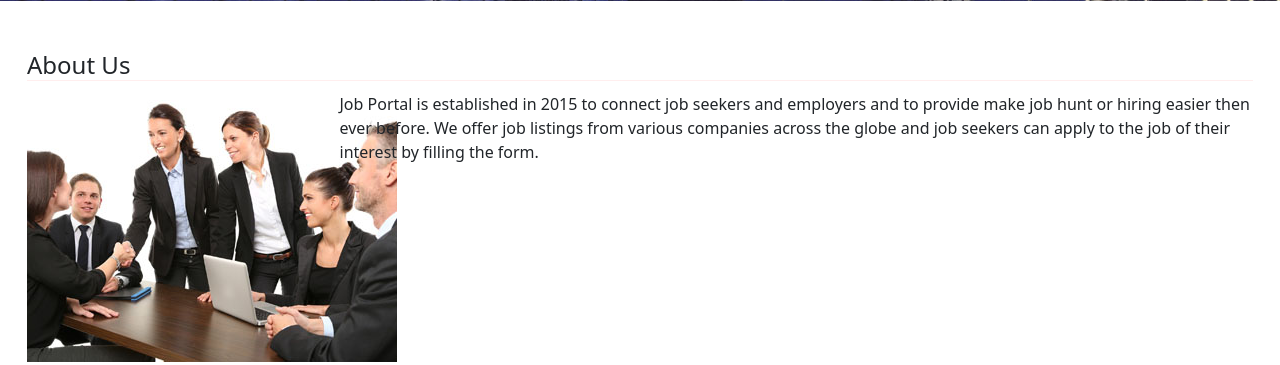
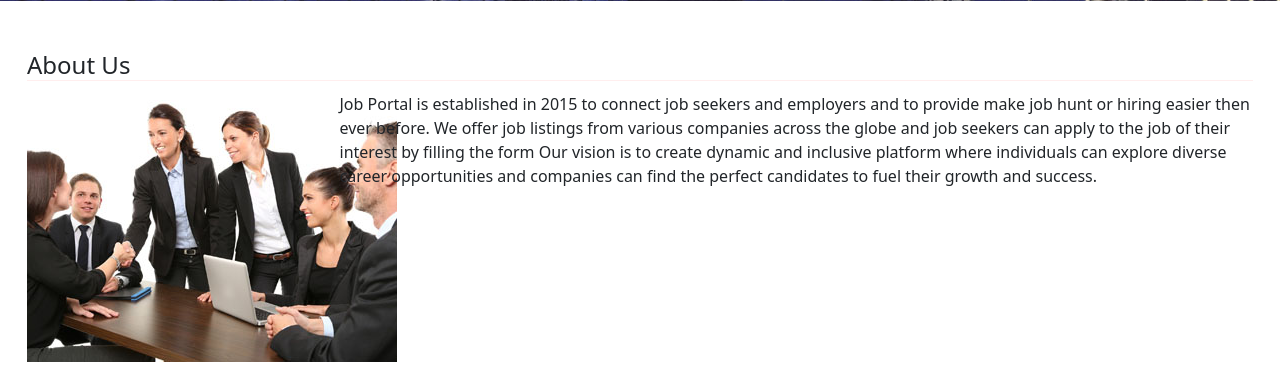
Before and after one commit to mihir898/devopsproject, a Django app: page / in a window 1280 px wide. Shown: the part 455-820 px from the top of the page. Run offline with Django 5.2, Linux system fonts and the light colour scheme.

Commit message:
change for CD

```diff
--- a/jobPortal/joblistings/templates/joblistings/home.html
+++ b/jobPortal/joblistings/templates/joblistings/home.html
@@ -64,7 +64,7 @@
                     </div>
                     <div class="col-md-9">
                         <p>
-                            Job Portal is established in 2015 to connect job seekers and employers and to provide make job hunt or hiring easier then ever before. We offer job listings from various companies across the globe and job seekers can apply to the job of their interest by filling the form.
+                            Job Portal is established in 2015 to connect job seekers and employers and to provide make job hunt or hiring easier then ever before. We offer job listings from various companies across the globe and job seekers can apply to the job of their interest by filling the form Our vision is to create dynamic and inclusive platform where individuals can explore diverse career opportunities and companies can find the perfect candidates to fuel their growth and success.
                         </p>
                     </div>
                 </div>
```
